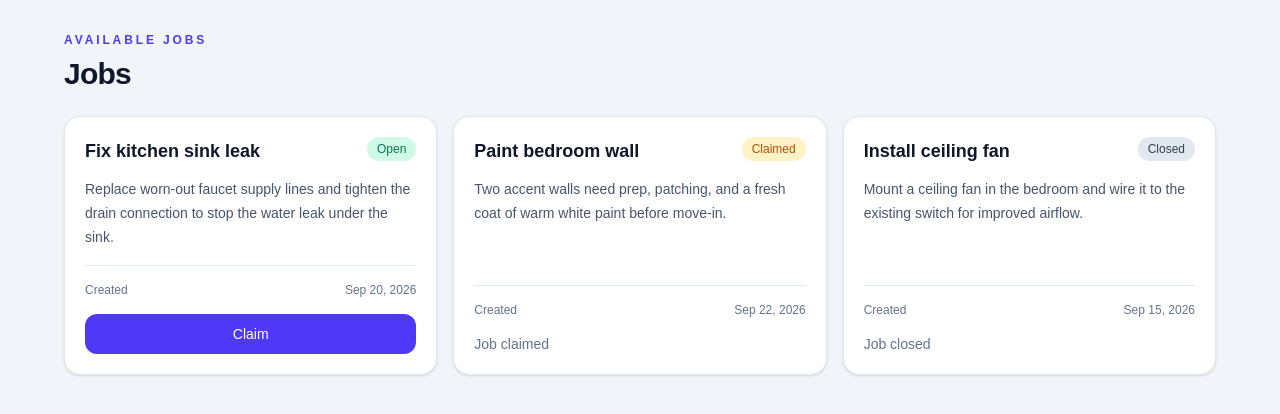
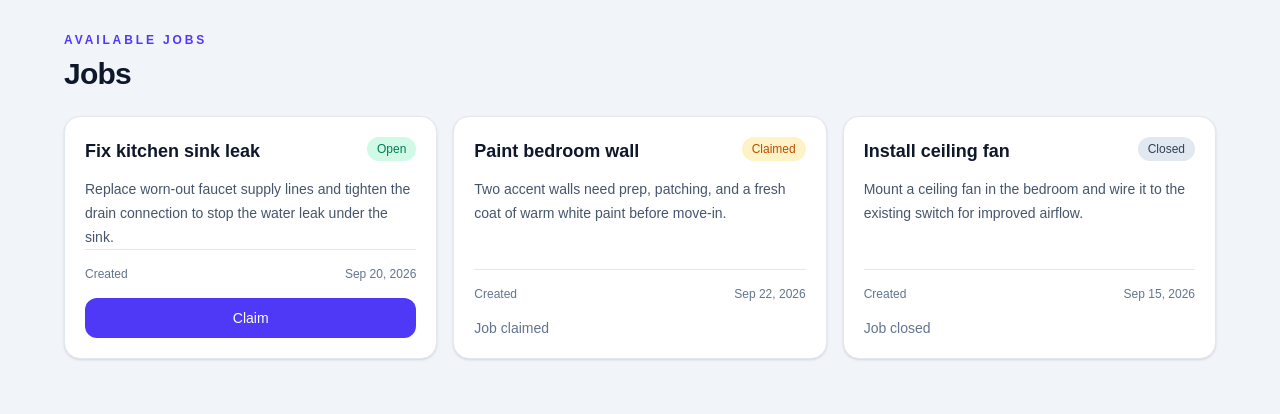
Before and after one commit to jarrm5/jobping, a Next.js app in the folder frontend/: page / in a window 1280 px wide. Shown: the top 414 px of the page. Built offline with nearby package versions, Linux system fonts and the light colour scheme.

Commit message:
extracted JobsCard

```diff
--- /dev/null
+++ b/frontend/src/components/JobCard.tsx
@@ -0,0 +1,64 @@
+"use client";
+
+import type { Job } from "./JobsGrid";
+
+type JobCardProps = {
+  job: Job;
+  onClaim: (jobId: number) => void;
+};
+
+const formatDate = (value: Date | string) =>
+  new Date(value).toLocaleDateString("en-US", {
+    year: "numeric",
+    month: "short",
+    day: "numeric",
+  });
+
+export default function JobCard({ job, onClaim }: JobCardProps) {
+  const isOpen = job.status === "open";
+
+  return (
+    <article className="flex h-full flex-col rounded-2xl border border-slate-200 bg-white p-5 shadow-sm transition duration-200 hover:shadow-md">
+      <div className="flex items-start justify-between gap-3">
+        <h2 className="text-lg font-semibold text-slate-900">{job.title}</h2>
+        <span
+          className={[
+            "inline-flex items-center rounded-full px-2.5 py-1 text-xs font-medium capitalize",
+            job.status === "open"
+              ? "bg-emerald-100 text-emerald-700"
+              : job.status === "claimed"
+                ? "bg-amber-100 text-amber-700"
+                : "bg-slate-200 text-slate-700",
+          ].join(" ")}
+        >
+          {job.status}
+        </span>
+      </div>
+
+      <p className="mt-3 flex-1 text-sm leading-6 text-slate-600">
+        {job.description}
+      </p>
+
+      <div className="mt-auto border-t border-slate-200 pt-4">
+        <div className="flex items-center justify-between text-xs text-slate-500">
+          <span>Created</span>
+          <span>{formatDate(job.created_at)}</span>
+        </div>
+
+        {isOpen ? (
+          <button
+            type="button"
+            onClick={() => onClaim(job.id)}
+            className="mt-4 inline-flex w-full items-center justify-center rounded-xl bg-indigo-600 px-4 py-2.5 text-sm font-medium text-white transition hover:bg-indigo-500 focus:outline-none focus:ring-2 focus:ring-indigo-500 focus:ring-offset-2"
+          >
+            Claim
+          </button>
+        ) : (
+          <div className="mt-4 text-sm font-medium text-slate-500">
+            {job.status === "claimed" ? "Job claimed" : "Job closed"}
+          </div>
+        )}
+      </div>
+    </article>
+  );
+}
--- a/frontend/src/components/JobsGrid.tsx
+++ b/frontend/src/components/JobsGrid.tsx
@@ -1,6 +1,7 @@
 "use client";
 
 import { useState } from "react";
+import JobCard from "./JobCard";
 
 export type JobStatus = "open" | "claimed" | "closed";
 
@@ -20,13 +21,6 @@ export type Job = {
 type JobsGridProps = {
   jobs: Job[];
 };
-
-const formatDate = (value: Date | string) =>
-  new Date(value).toLocaleDateString("en-US", {
-    year: "numeric",
-    month: "short",
-    day: "numeric",
-  });
 
 export default function JobsGrid({ jobs }: JobsGridProps) {
   const [jobList, setJobList] = useState<Job[]>(jobs);
@@ -49,51 +43,7 @@ export default function JobsGrid({ jobs }: JobsGridProps) {
   return (
     <div className="grid gap-4 sm:grid-cols-2 xl:grid-cols-3">
       {jobList.map((job) => (
-        <article
-          key={job.id}
-          className="flex h-full flex-col rounded-2xl border border-slate-200 bg-white p-5 shadow-sm transition duration-200 hover:shadow-md"
-        >
-          <div className="flex items-start justify-between gap-3">
-            <h2 className="text-lg font-semibold text-slate-900">{job.title}</h2>
-            <span
-              className={[
-                "inline-flex items-center rounded-full px-2.5 py-1 text-xs font-medium capitalize",
-                job.status === "open"
-                  ? "bg-emerald-100 text-emerald-700"
-                  : job.status === "claimed"
-                    ? "bg-amber-100 text-amber-700"
-                    : "bg-slate-200 text-slate-700",
-              ].join(" ")}
-            >
-              {job.status}
-            </span>
-          </div>
-
-          <p className="mt-3 flex-1 text-sm leading-6 text-slate-600">
-            {job.description}
-          </p>
-
-          <div className="mt-4 border-t border-slate-200 pt-4 text-xs text-slate-500">
-            <div className="flex items-center justify-between">
-              <span>Created</span>
-              <span>{formatDate(job.created_at)}</span>
-            </div>
-          </div>
-
-          {job.status === "open" ? (
-            <button
-              type="button"
-              onClick={() => handleClaim(job.id)}
-              className="mt-4 inline-flex items-center justify-center rounded-xl bg-indigo-600 px-4 py-2.5 text-sm font-medium text-white transition hover:bg-indigo-500 focus:outline-none focus:ring-2 focus:ring-indigo-500 focus:ring-offset-2"
-            >
-              Claim
-            </button>
-          ) : (
-            <div className="mt-4 text-sm font-medium text-slate-500">
-              {job.status === "claimed" ? "Job claimed" : "Job closed"}
-            </div>
-          )}
-        </article>
+        <JobCard key={job.id} job={job} onClaim={handleClaim} />
       ))}
     </div>
   );
```
